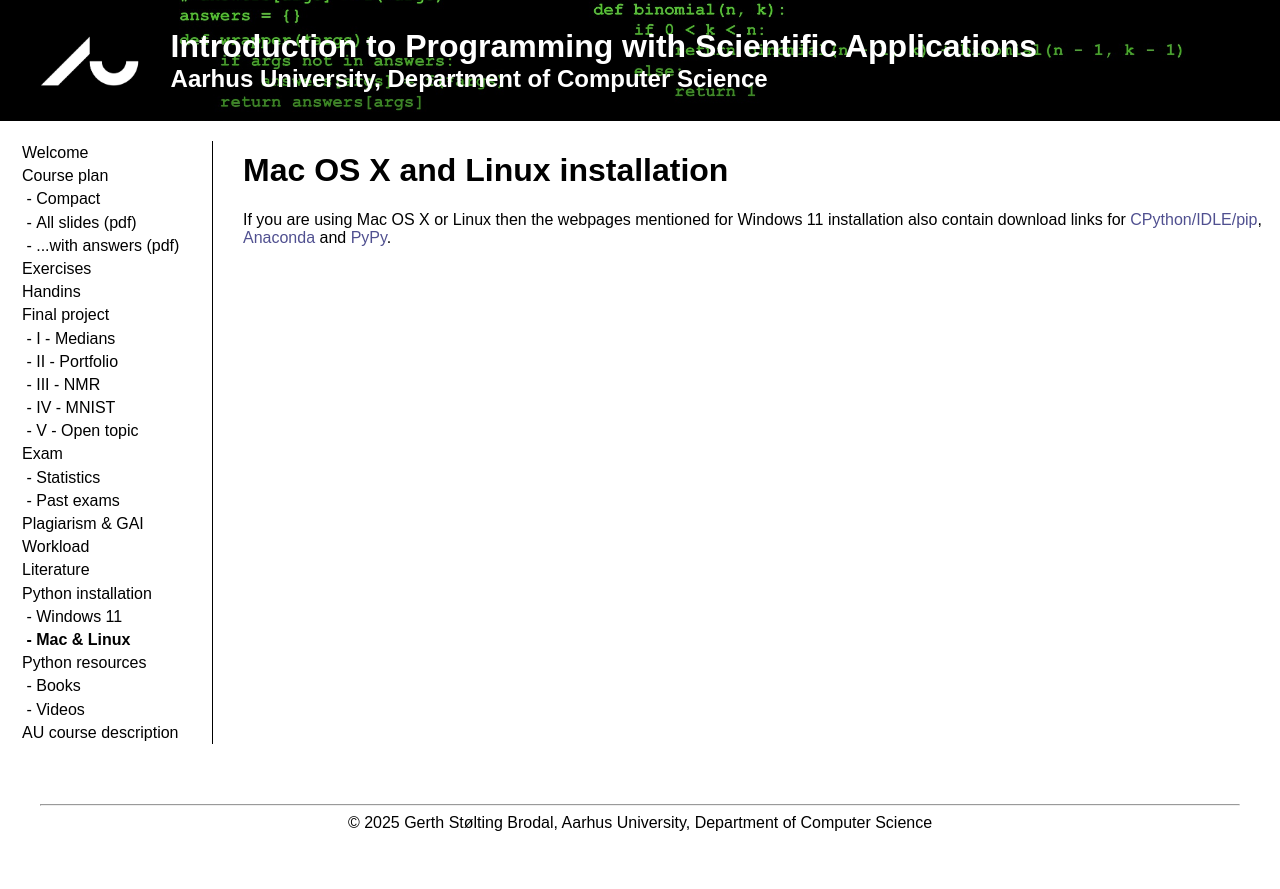
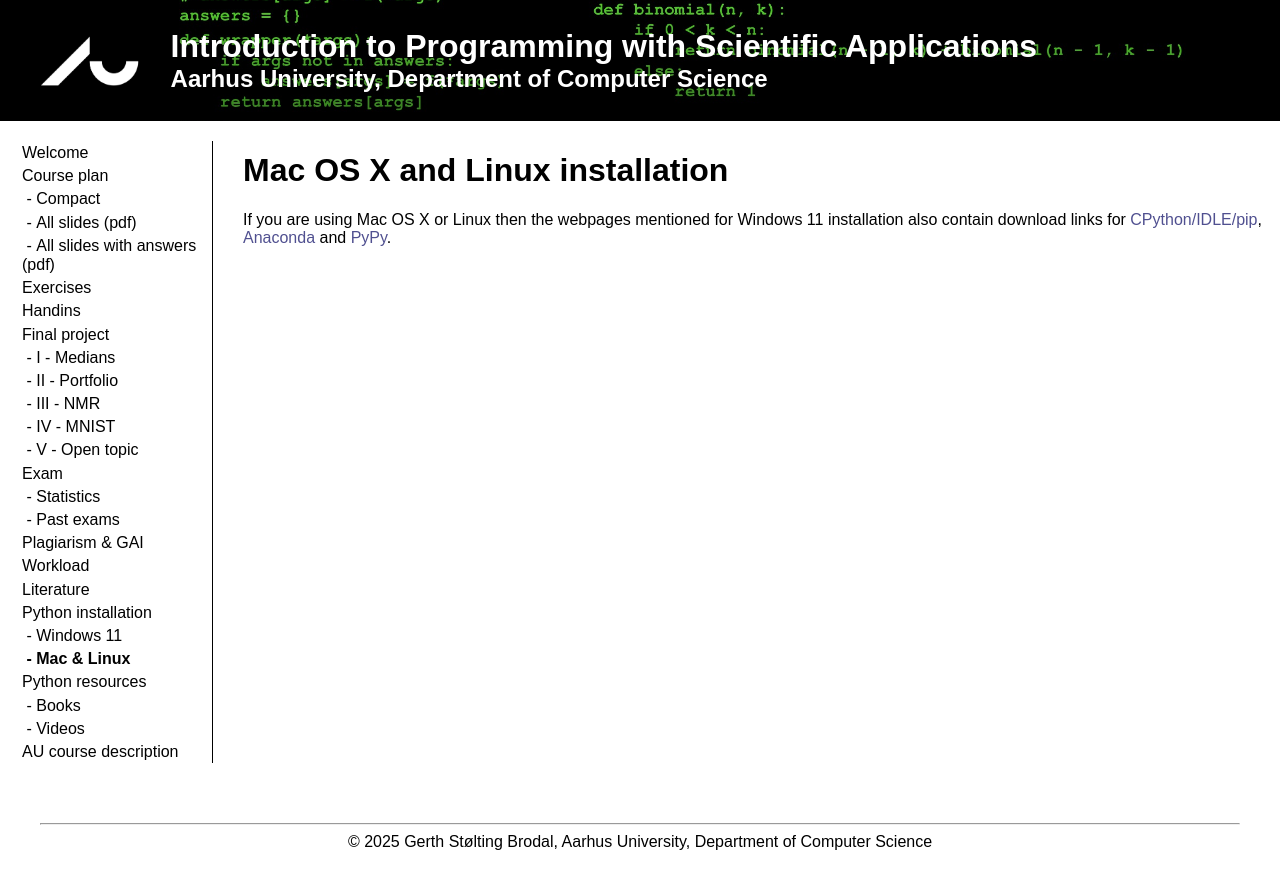
Before and after one commit to gsbrodal/gsbrodal.github.io, a Jekyll site: the page built from ipsa/install-mac-linux.md, in a window 1280 px wide. Shown: the top 889 px of the page. Built offline with Jekyll 4.4.1, drawn with Linux system fonts in a browser that asks for light colours; our own code applies the rules of GitHub Pages for plain Markdown files.

Commit message:
_config.yml

```diff
--- a/_config.yml
+++ b/_config.yml
@@ -17,7 +17,7 @@
     url: "plan-compact"
   - title: "&nbsp;-&nbsp;All slides (pdf)"
     url: "slides/all-slides.pdf"
-  - title: "&nbsp;-&nbsp;...with answers (pdf)"
+  - title: "&nbsp;-&nbsp;All slides with answers (pdf)"
     url: "slides/all-slides-with-answers.pdf"
   - title: "Exercises"
     url: "exercises"
```
